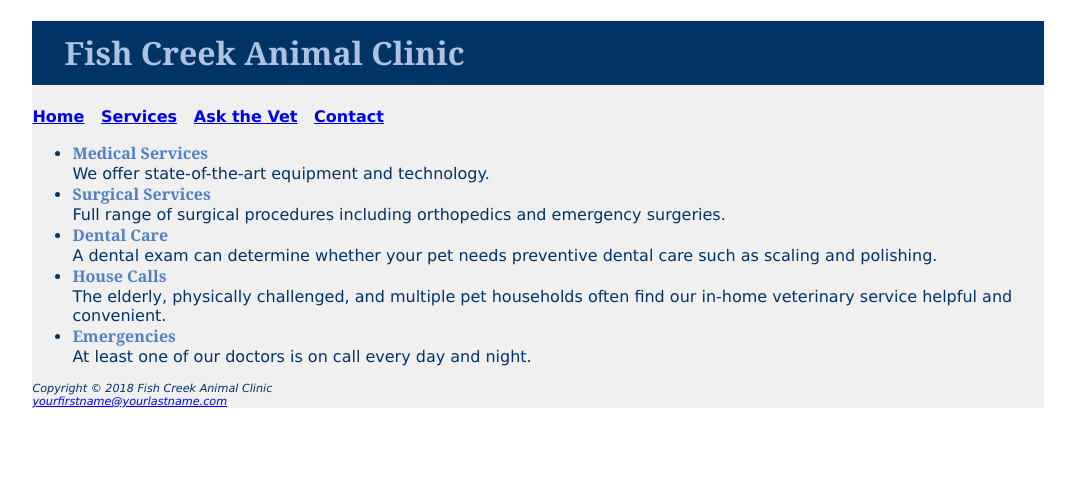
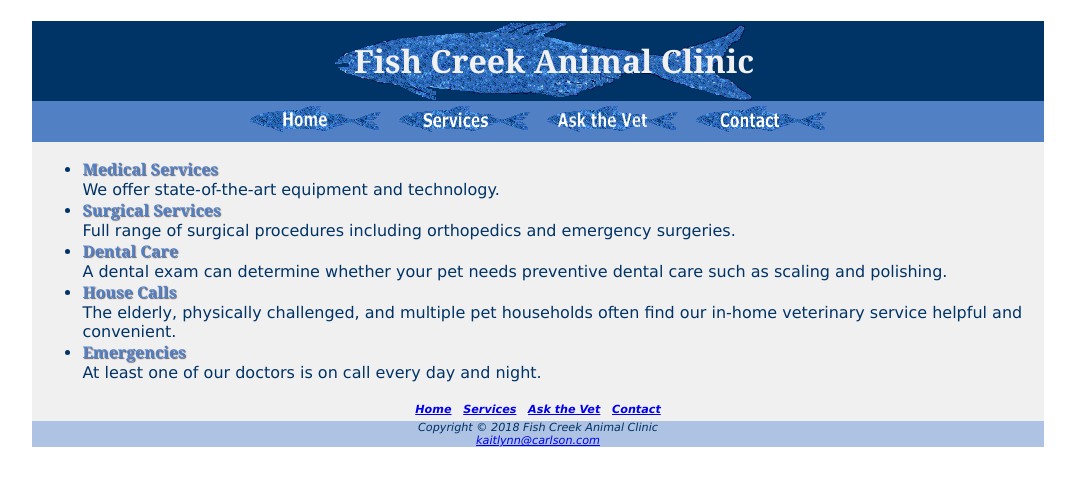
Before and after one commit to 44144Sp21/ch4casestudy-Kaitlynn3131, a plain HTML site: page services.html in a window 1280 px wide. Shown: the whole page, without its empty margins (102-1177 px from the left). Drawn offline with Linux system fonts and the light colour scheme.

Commit message:
Created Ch4casestudy
Created folder fishcreek4, file askthevet.html. Added to index.html, services.html, askthevet.html, fishcreek.css files.

```diff
--- a/fishcreek.css
+++ b/fishcreek.css
@@ -2,16 +2,17 @@ body { background-color: #FFFFFF;
       color: #003366 ;
 	  font-family: Verdana, Arial, sans-serif;
 }
-header { background-color: #003366;
-       color: #AEC3E3;
-	   font-family: Georgia, "Times New Roman", serif;
+header {background: url(fishcreeklogo.gif) no-repeat center, #003366;
+    text-align: center;
+    color: #F0F0F0;
+    font-family: Georgia, "Times New Roman", serif;
 }
-h1 { line-height: 200%;
-    text-indent: 1em;}
-nav { font-weight: bold; }
+h1 { line-height: 250%;
+    text-indent: 1em; margin-bottom: 0;}
+nav { font-weight: bold; text-align: center; background-color: #5280C5; padding: 5px;}
 .category { font-weight: bold;
 			color: #5280C5;
-			 font-family: Georgia, "Times New Roman", serif;
+			 font-family: Georgia, "Times New Roman", serif; text-shadow: 1px 1px 1px #667;
 }
 dt { font-weight: bold;
      font-size: 1.1em;
@@ -19,10 +20,13 @@ dt { font-weight: bold;
      font-family: Georgia, "Times New Roman", serif;
 }
 footer { font-size: .70em;
-       font-style: italic;
+       font-style: italic; text-align: center; background-color: #AEC3E3;
 }
-#wrapper { width: 80%;
+#wrapper { min-width: 700px; width: 80%;
            margin-right: auto;
 		   margin-left: auto;
 		   background-color: #F0F0F0;
 }
+main{padding-left: 10px; padding-right: 10px;}
+footer nav{background-color: #F0F0F0;}
+img{border-style: none;}
--- a/services.html
+++ b/services.html
@@ -1,7 +1,7 @@
 <!DOCTYPE html>
 <html lang="en">
 <head>
-<title>LASTNAME Chapter 4 Case Study - Fish Creek Animal Clinic Services</title>
+<title>Carlson Chapter 4 Case Study - Fish Creek Animal Clinic Services</title>
 <meta charset="utf-8">
 <link rel="stylesheet" href="fishcreek.css">
 </head>
@@ -11,10 +11,10 @@
 <h1>Fish Creek Animal Clinic</h1>
 </header>
 <nav>
-<a href="index.html">Home</a> &nbsp;
-<a href="services.html">Services</a> &nbsp;
-<a href="askvet.html">Ask the Vet</a> &nbsp;
-<a href="contact.html">Contact</a>
+ <a href="index.html"><img src="home.gif" alt="Home" width="132" height="27"></a> &nbsp;
+<a href="services.html"><img src="services.gif" alt="Services" width="132" height="27"></a> &nbsp;
+<a href="askthevet.html"><img src="askthevet.gif" alt="Ask the Vet" width="132" height="27"></a> &nbsp;
+<a href="contact.html"><img src="contact.gif" alt="Contact" width="132" height="27"></a>
 </nav>
 <main>
 <ul>
@@ -30,9 +30,16 @@ The elderly, physically challenged, and multiple pet households often find our i
 At least one of our doctors is on call every day and night.</li>
 </ul>
 </main>
+
 <footer>
+    <nav>
+    <a href="index.html">Home</a> &nbsp;
+    <a href="services.html">Services</a> &nbsp;
+    <a href="askthevet.html">Ask the Vet</a> &nbsp;
+    <a href="contact.html">Contact</a>
+    </nav>
 Copyright &copy; 2018 Fish Creek Animal Clinic<br>
-<a href="mailto:yourfirstname@yourlastname.com">yourfirstname@yourlastname.com</a>
+<a href="mailto:kaitlynn@carlson.com">kaitlynn@carlson.com</a>
 </footer>
 </div>
 </body>
```
Also changed, not shown: askthevet.html (added, +37 -0 lines), index.html (+13 -6 lines).
